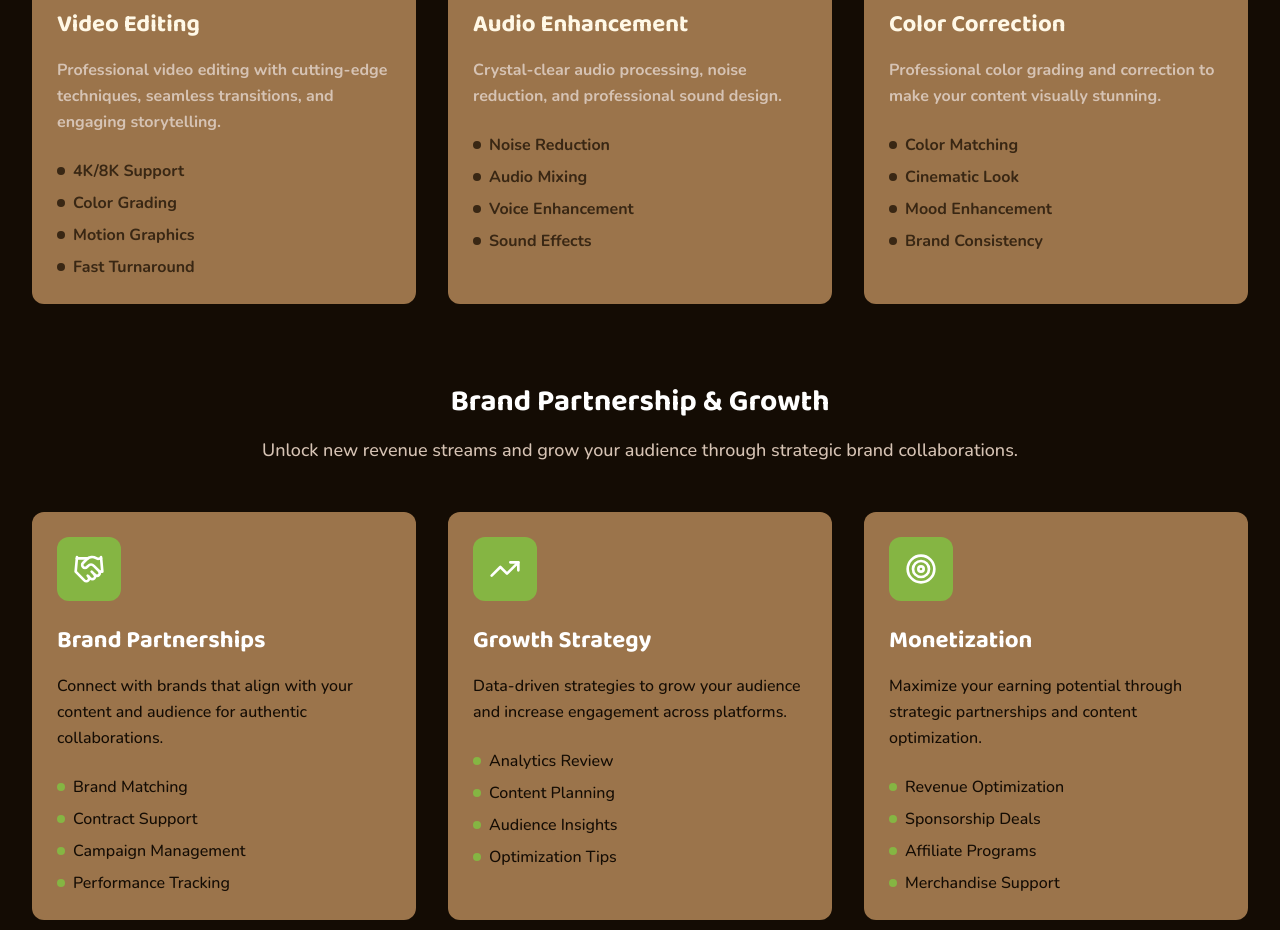
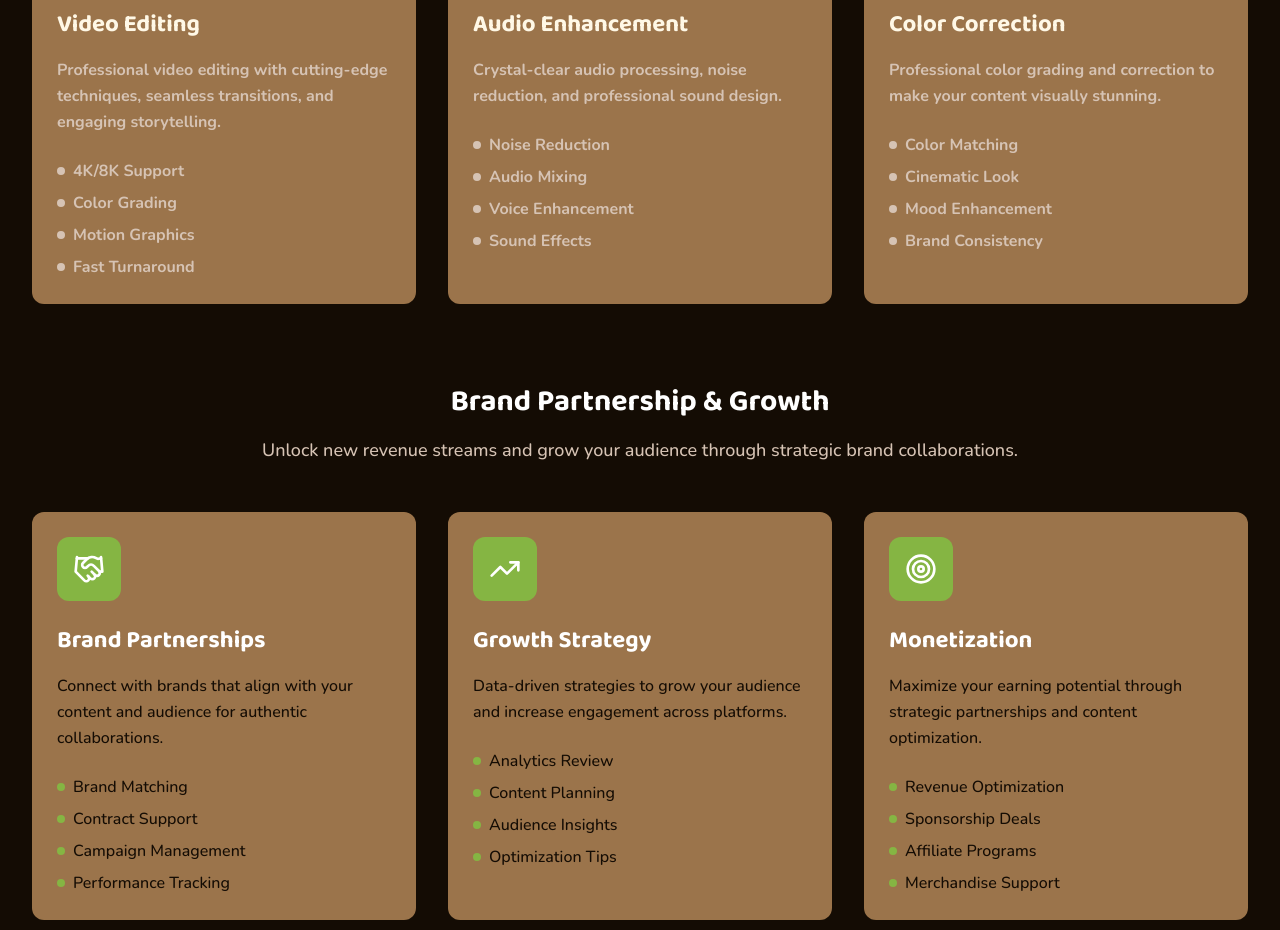
Before and after one commit to FruitStudioUK/Fruit-Site, a Next.js app: page / in a window 1280 px wide. Shown: the part 1280-2210 px from the top of the page. Built offline with nearby package versions, Linux system fonts and the light colour scheme.

Commit message:
Update Services.tsx

```diff
--- a/components/Services.tsx
+++ b/components/Services.tsx
@@ -130,8 +130,8 @@ export function Services() {
                 <ul className="space-y-2">
                   {service.features.map((feature, idx) => (
                     <li key={idx} className="flex items-center space-x-2">
-                      <div className="w-2 h-2 bg-text-lightdark rounded-full"></div>
-                      <span className="font-nunito font-bold text-text-lightdark">{feature}</span>
+                      <div className="w-2 h-2 bg-text-gray rounded-full"></div>
+                      <span className="font-nunito font-bold text-text-gray">{feature}</span>
                     </li>
                   ))}
                 </ul>
```
